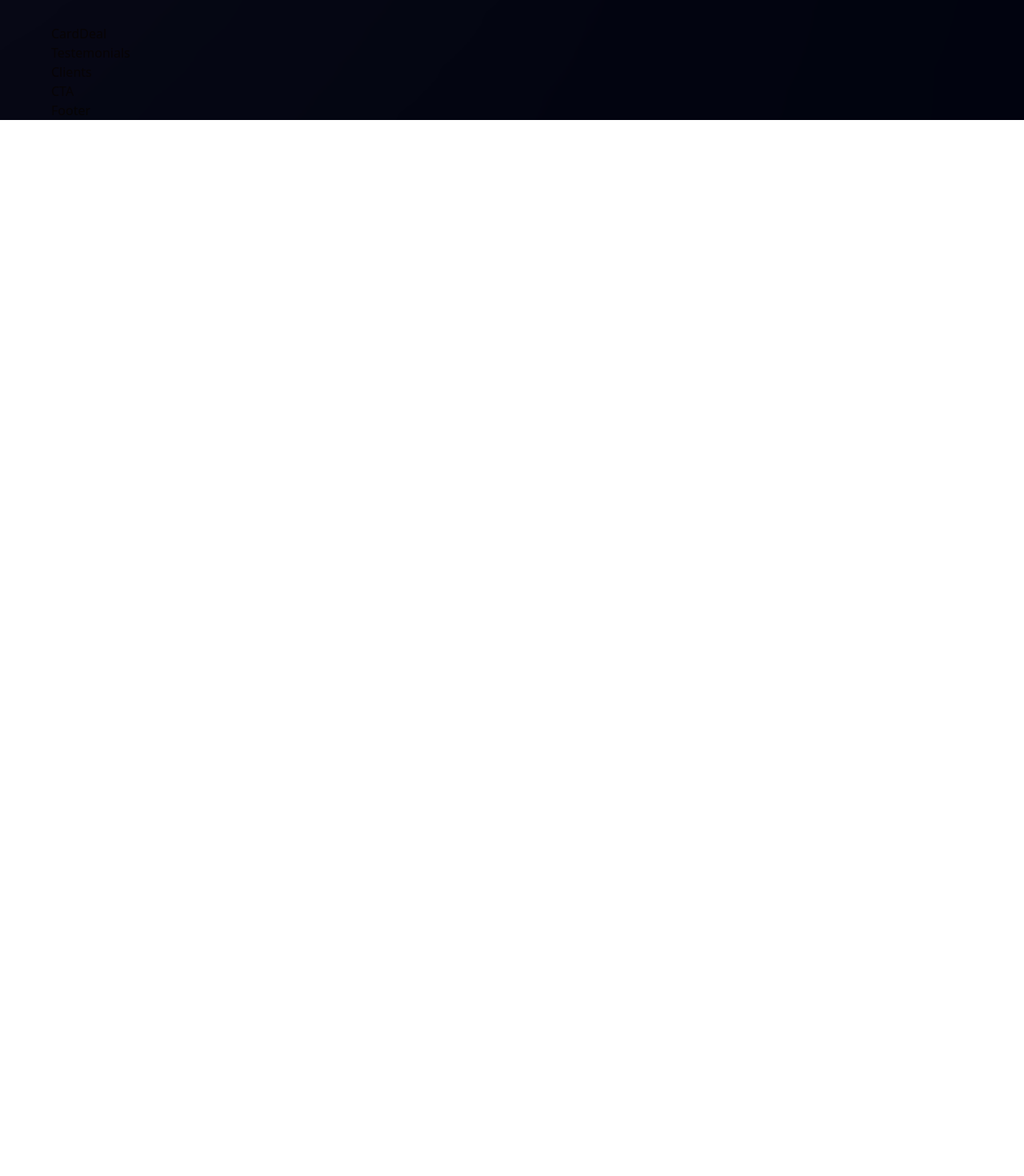
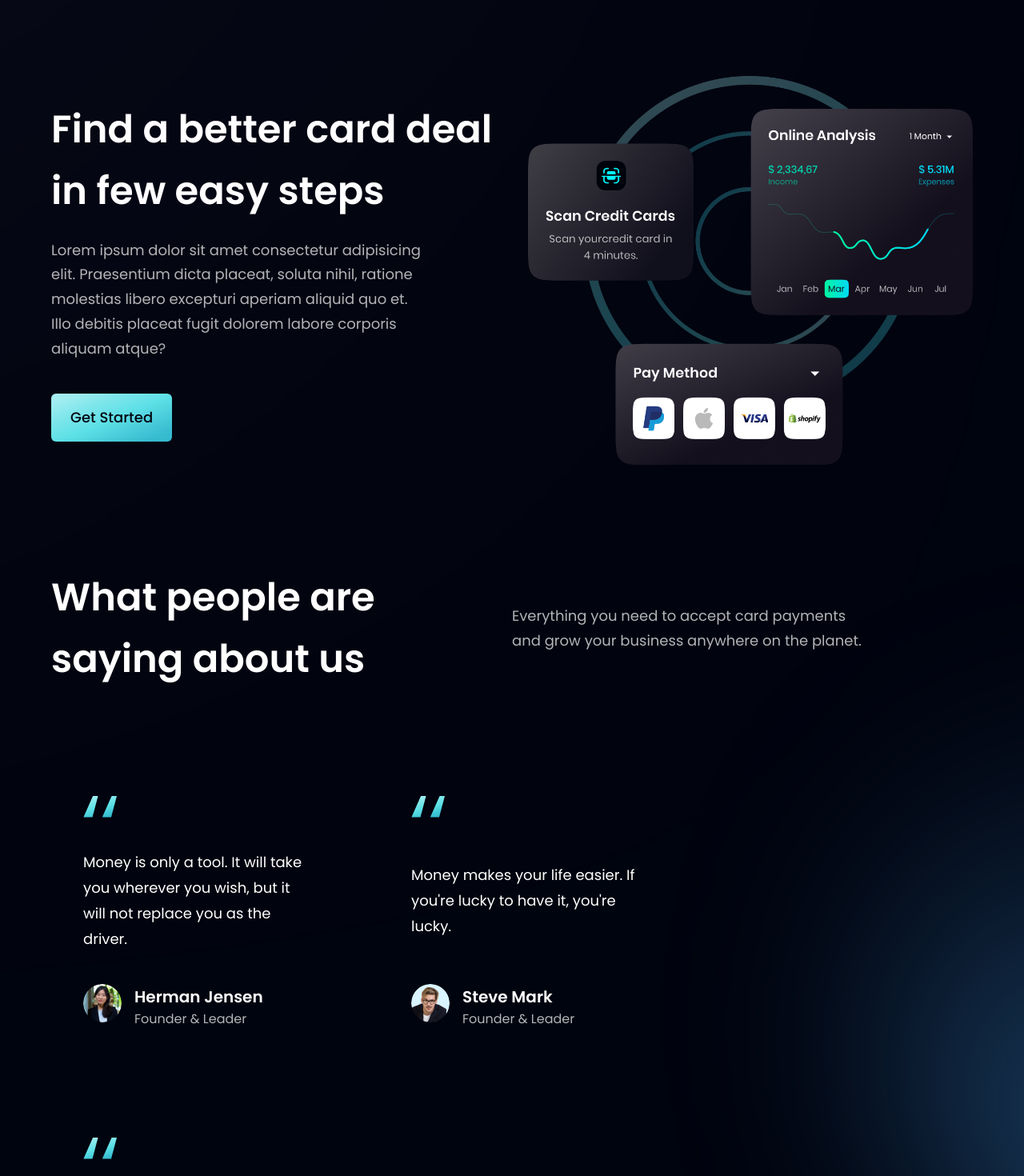
Before and after one commit to Damjan15/HooBank, a React (Vite) app: page / in a window 1280 px wide. Shown: the part 2160-3630 px from the top of the page at 80% size. Before the commit the page ends 2310 px from the top, so only its background shows below. Built offline with nearby package versions, Linux system fonts and the light colour scheme.

Commit message:
testemonials section created, clients section created

```diff
--- a/src/components/Button.jsx
+++ b/src/components/Button.jsx
@@ -1,6 +1,6 @@
 const Button = ({ styles }) => {
   return (
-    <button type="button" className={`py-4 px-6 bg-blue-gradient font-poppins font-medium text-lg text-primary outline-none ${styles}`}>Get Started</button>
+    <button type="button" className={`py-4 px-6 bg-blue-gradient font-poppins font-medium text-lg text-primary outline-none ${styles} rounded-md`}>Get Started</button>
   );
 };
 
--- a/src/components/CardDeal.jsx
+++ b/src/components/CardDeal.jsx
@@ -1,5 +1,22 @@
+import { card } from "../assets";
+import styles, { layout } from "../styles";
+import Button from "./Button";
+
 const CardDeal = () => {
-  return <div>CardDeal</div>;
+  return (
+    <section className={layout.section}>
+      <div className={layout.sectionInfo}>
+        <h2 className={styles.heading2}>Find a better card deal <br className="hidden sm:block" /> in few easy steps</h2>
+        <p className={`${styles.paragraph} max-w-[470px] mt-5`}>Lorem ipsum dolor sit amet consectetur adipisicing elit. Praesentium dicta placeat, soluta nihil, ratione molestias libero excepturi aperiam aliquid quo et. Illo debitis placeat fugit dolorem labore corporis aliquam atque?</p>
+
+        <Button styles="mt-10" />
+      </div>
+
+      <div className={layout.sectionImg}>
+        <img src={card} className="w-full h-full" alt="card" />
+      </div>
+    </section>
+  );
 };
 
 export default CardDeal;
--- a/src/components/Clients.jsx
+++ b/src/components/Clients.jsx
@@ -1,5 +1,16 @@
+import { clients } from "../constants";
+import styles from "../styles";
+
 const Clients = () => {
-  return <div>Clients</div>;
+  return <section className={`${styles.flexCenter} my-4`}>
+    <div className={`${styles.flexCenter} flex-wrap w-full`}>
+      { clients.map((client) => (
+        <div key={client.id} className={`flex-1 ${styles.flexCenter} min-w-[120px] sm:min-w-[192px]`}>
+          <img src={client.logo} alt="client" className="w-[100px] object-contain sm:w-[192px]" />
+        </div>
+      ))}
+    </div>
+  </section>;
 };
 
 export default Clients;
--- /dev/null
+++ b/src/components/FeedbackCard.jsx
@@ -0,0 +1,21 @@
+import { quotes } from "../assets"
+
+const FeedbackCard = ({ content, name, title, img }) => {
+  return (
+    <div className="flex justify-between flex-col px-10 py-12 rounded-[20px] max-w-[370px] mr-0 my-5 feedback-card cursor-pointer sm:mr-5 md:mr-10">
+        <img src={quotes}  alt="quotes" className="w-[42px] h-[27px] object-contain" />
+        <p className="font-poppins font-normal text-lg leading-[32px] text-white my-10">{ content }</p>
+
+        <div className="flex flex-row">
+            <img src={img} className="w-[48px] h-[48px] rounded-full" alt={name} />
+
+            <div className="flex flex-col ml-4">
+                <h4 className="font-poppins font-semibold text-xl leading-[32px] text-white">{ name }</h4>
+                <p className="font-poppins font-normal text-base leading-[24px] text-dimWhite"> { title }</p>
+            </div>
+        </div>
+    </div>
+  )
+}
+
+export default FeedbackCard
--- a/src/components/Testemonials.jsx
+++ b/src/components/Testemonials.jsx
@@ -1,5 +1,28 @@
+import FeedbackCard from "./FeedbackCard";
+import styles from "../styles";
+import { feedback } from "../constants";
+
 const Testemonials = () => {
-  return <div>Testemonials</div>;
+  return <section id="clients" className={`${styles.paddingY} ${styles.flexCenter} flex-col relative`}>
+    {/* Gradient */}
+    <div className="absolute z-[0] w-[60%] h-[60%] -right-[50%] rounded-full blue__gradient" />
+
+    {/* Heading */}
+    <div className="w-full flex justify-between items-center flex-col mb-6 relative z-[1] md:flex-row md:mb-16">
+      <h2 className={styles.heading2}>What people are <br className="hidden sm:block" /> saying about us </h2>
+
+      <div className="w-full mt-6 md:mt-0">
+        <p className={`${styles.paragraph} text-left max-w-[450px]`}>Everything you need to accept card payments and grow your business anywhere on the planet.</p>
+      </div>
+    </div>
+
+    {/* Testemonial Cards */}
+    <div className="flex flex-wrap justify-center w-full feedback-container relative z-[1] sm:justify-start">
+      { feedback.map((card) => (
+        <FeedbackCard key={card.id} {...card}  />
+      ))}
+    </div>
+  </section>;
 };
 
 export default Testemonials;
```
